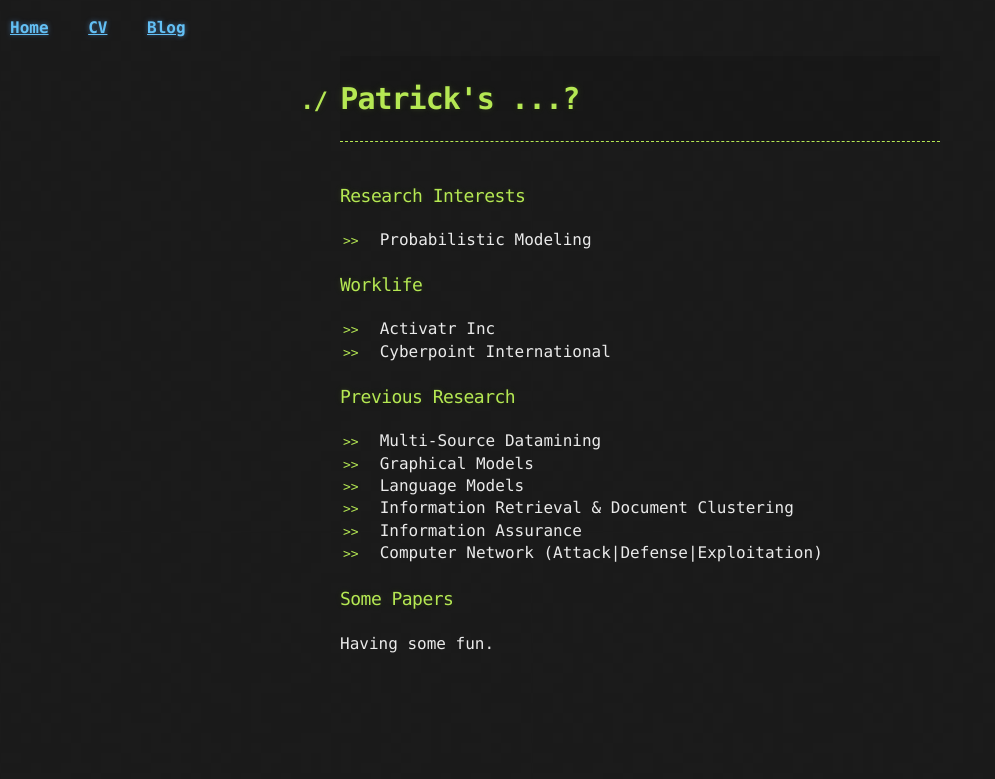
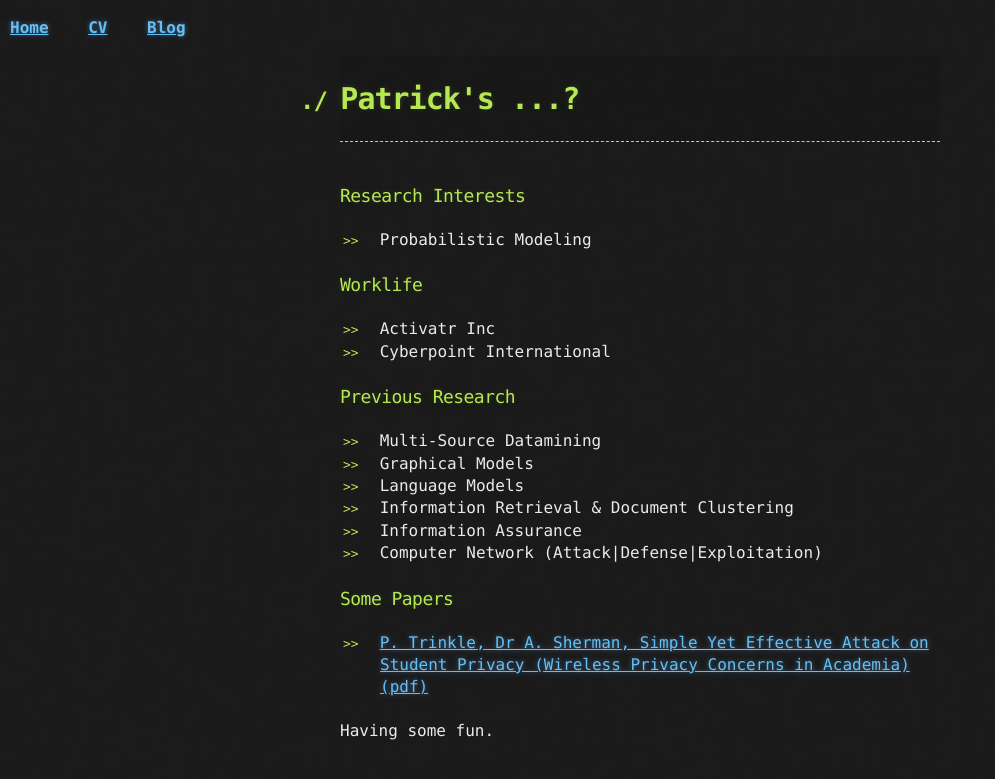
Before and after one commit to pstrinkle/pstrinkle.github.io, a Jekyll site: the page built from index.html, in a window 1280 px wide. Shown: the top 779 px of the page, without its empty margins (0-995 px from the left). Built offline with Jekyll 4.4.1, drawn with Linux system fonts in a browser that asks for light colours.

Commit message:
Update index.html

```diff
--- a/index.html
+++ b/index.html
@@ -35,6 +35,9 @@ title: Patrick's ...?
 
 <section id='papers'>
   <h3>Some Papers</h3>
+  <ul>
+    <li><a href="userpages.umbc.edu~/tri1/docs/wirelessacademiatri1.pdf" title="Simple Yet Effective Attack on Student Privacy (Wireless Privacy Concerns in Academia)" target="_blank">P. Trinkle, Dr A. Sherman, Simple Yet Effective Attack on Student Privacy (Wireless Privacy Concerns in Academia) (pdf)</a></li>
+  </ul>
 </section>
 
 <div class="blurb">
```
